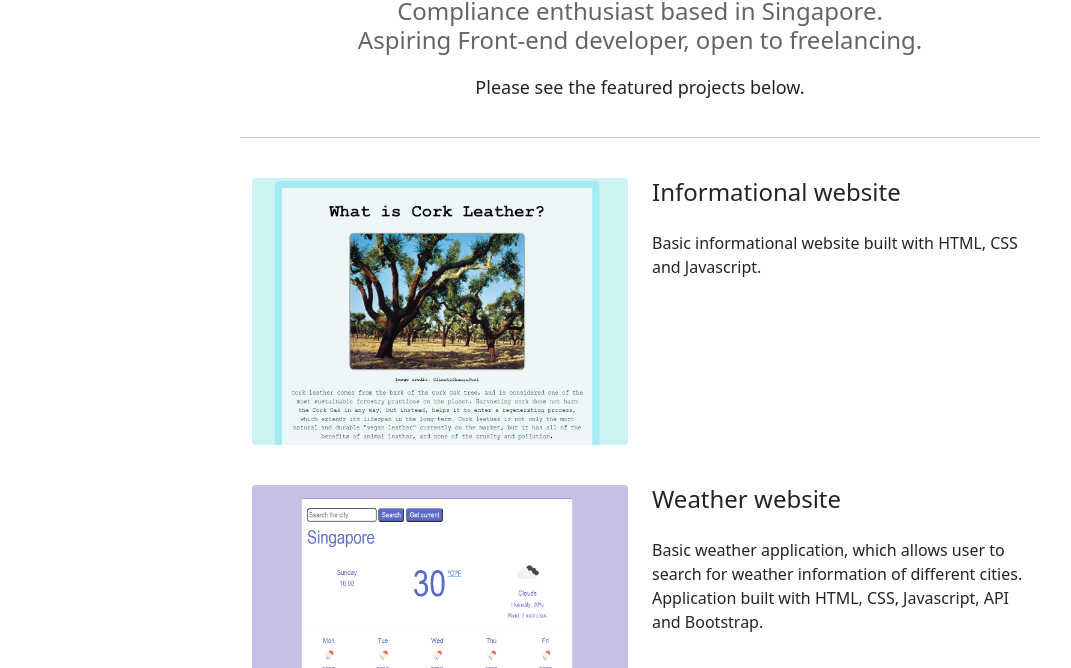
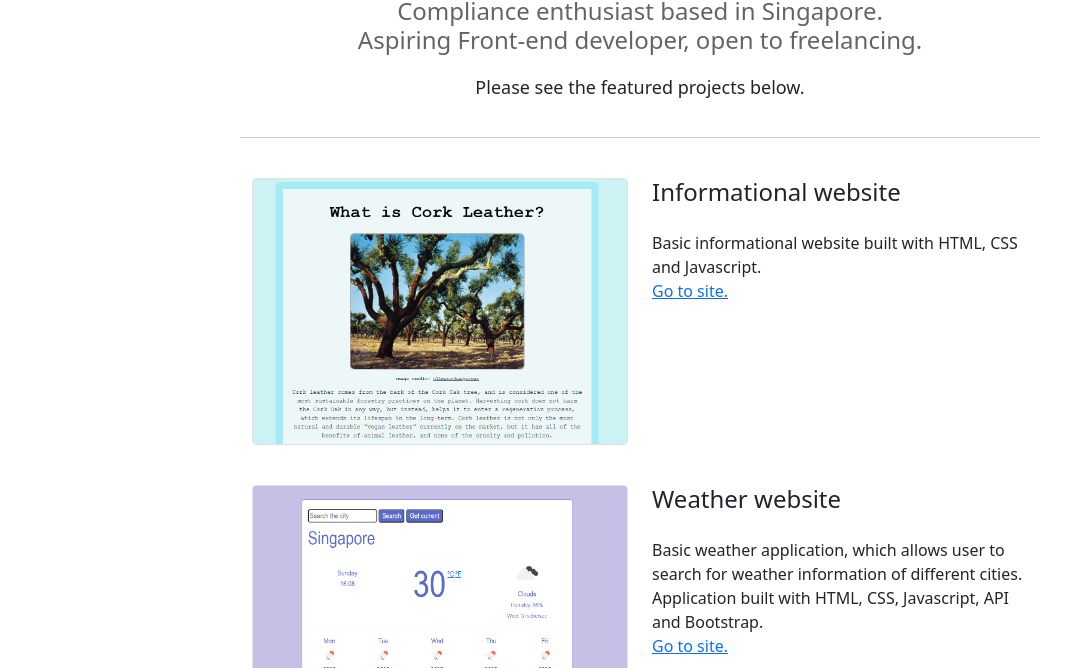
Before and after one commit to CherylChong/Final-Project, a plain HTML site: page index.html in a window 1280 px wide. Shown: the part 284-952 px from the top of the page, without its empty margins (0-1071 px from the left). Drawn offline with nearby package versions, Linux system fonts and the light colour scheme; a web font is replaced by a local one.

Commit message:
Added explicit link for clicking to projects

```diff
--- a/index.html
+++ b/index.html
@@ -92,7 +92,7 @@
             target="_blank"
             ><img
               src="images/cork-leather-thumbnail.PNG"
-              class="img-fluid rounded"
+              class="img-fluid border rounded"
               alt="Cork leather website"
           /></a>
         </div>
@@ -100,6 +100,12 @@
           <h3 style="text-align: left; opacity:1">Informational website</h2>
           <br />
           Basic informational website built with HTML, CSS and Javascript.
+          <br><a
+            href="https://loving-dijkstra-8a4a19.netlify.app/"
+            class="contact-link"
+            title="Cork leather website"
+            target="_blank"
+            >Go to site.</a>
         </div>
       </div>
       <br>
@@ -112,7 +118,7 @@
             target="_blank"
             ><img
               src="images/weather.png"
-              class="img-fluid rounded"
+              class="img-fluid border rounded"
               alt="Weather website"
           /></a>
 
@@ -122,7 +128,12 @@
          <h3 style="text-align: left; opacity:1">Weather website</h2>
           <br />
           Basic weather application, which allows user to search for weather information of different cities. <br>Application built with HTML, CSS, Javascript, API and Bootstrap.
-        </div>
+        <br><a
+            href="https://thirsty-galileo-5aec9b.netlify.app/"
+            class="contact-link"
+            title="Weather website"
+            target="_blank"
+            >Go to site.</a></div>
       </div>
     </div>
     <br>
```
